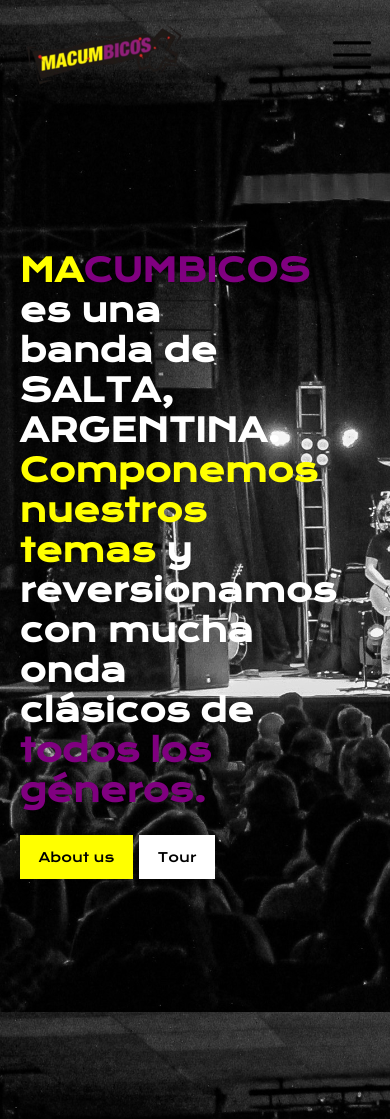
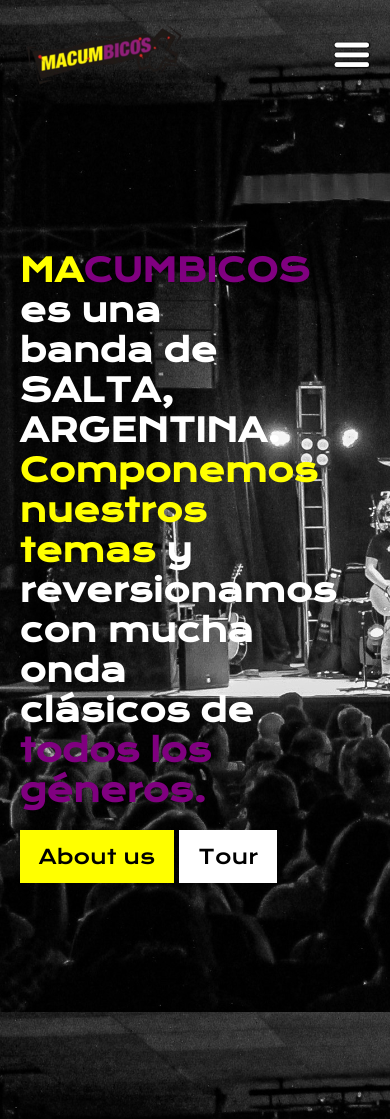
Before and after one commit to NachoVasconcellos/macumbicos-pagina, a plain HTML site: page index.html in a window 390 px wide. Shown: the top 1119 px of the page. Drawn offline with nearby package versions, Linux system fonts and the light colour scheme; a script that the page names is missing.

Commit message:
imagenes menos peso

```diff
--- a/index.html
+++ b/index.html
@@ -29,7 +29,7 @@
         <div class="menu">
           <div class="logo-y-menu">
             <img src="./assets/Horizontal_preview_rev_1 (1).png" alt="" />
-            <img class="menu-logo" src="./assets/menu.png" alt="" />
+            <img class="menu-logo" src="./assets/clipart365828.png" alt="" />
             <nav>
               <ul>
                 <li>
--- a/styles.css
+++ b/styles.css
@@ -293,6 +293,7 @@ footer svg {
   .menu-logo {
     display: block;
     cursor: pointer;
+    width: 38px;
   }
 
   header {
@@ -375,7 +376,7 @@ footer svg {
     color: #000;
     padding: 14px 19px;
     line-height: 50px;
-    font-size: 13px;
+    font-size: 20px;
   }
 
   #tour .contenedor {
```
Also changed, not shown: assets/Gira 2020-1.jpg, assets/clipart365828.png (added), 3 other files.
